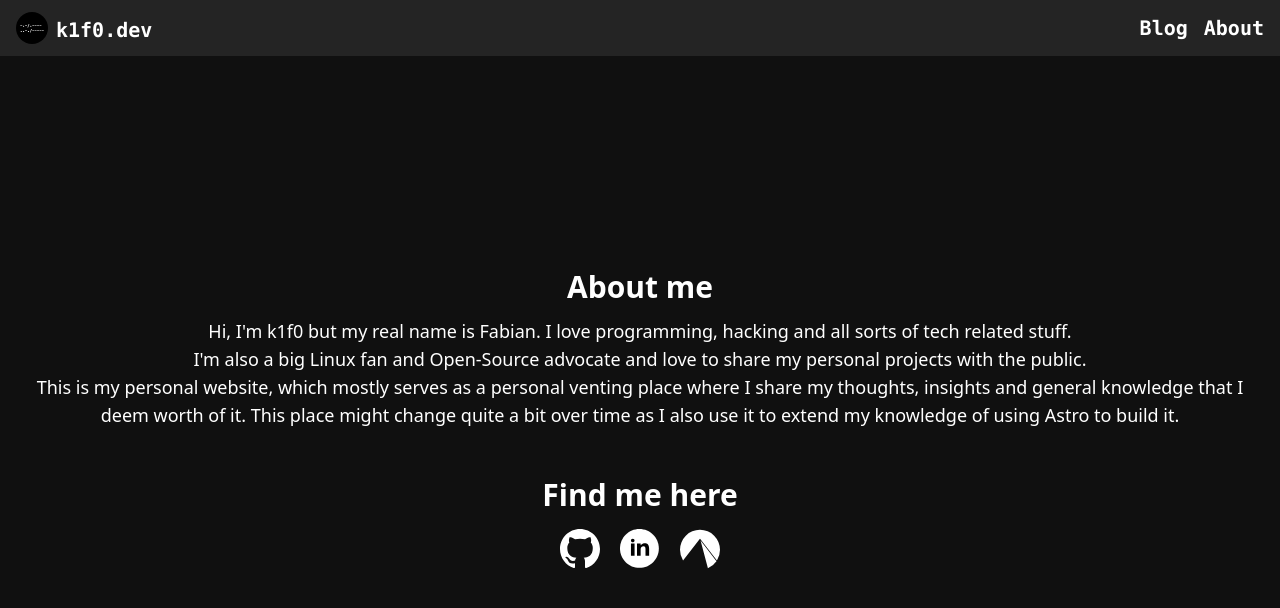
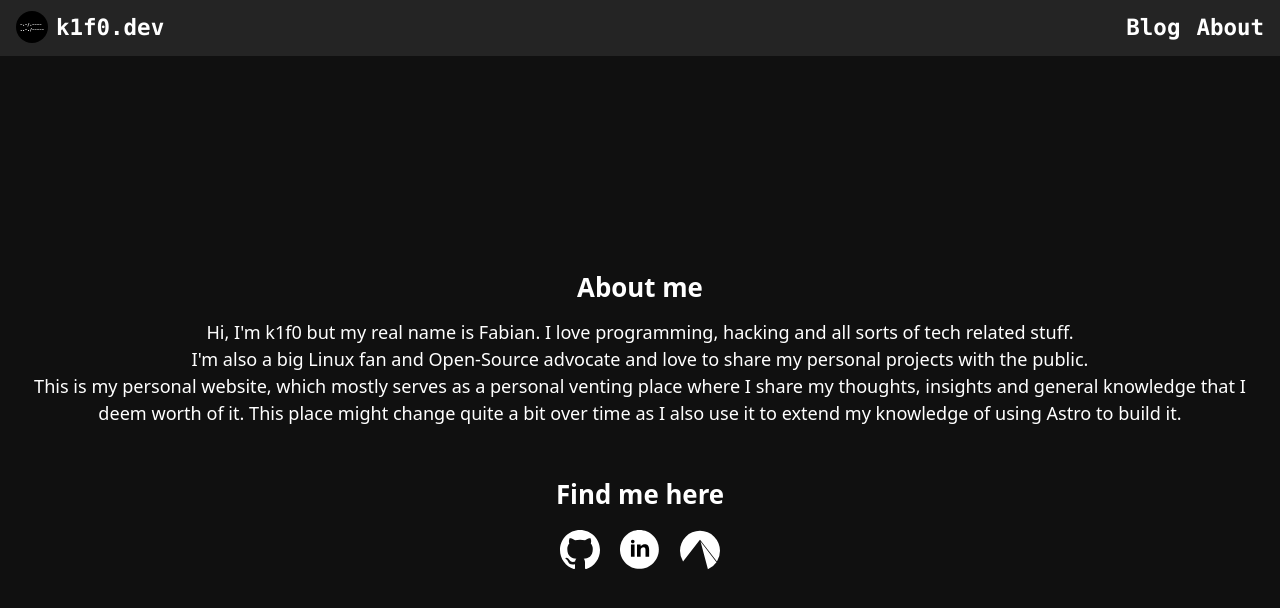
Before and after one commit to 0xk1f0/k1f0.dev, an Astro site: page /about in a window 1280 px wide. Built offline with nearby package versions, Linux system fonts and the light colour scheme; Astro itself is replaced by a stand-in of ours.

Commit message:
apply some css wizardry

```diff
--- a/src/layouts/Layout.astro
+++ b/src/layouts/Layout.astro
@@ -58,19 +58,19 @@ const { title = "", desc = "" } = Astro.props as Props;
     }
 
     p {
-        @apply text-foreground mb-3 text-base lg:text-lg ;
+        @apply text-foreground mb-3 text-base;
     }
 
     h1 {
-        @apply text-foreground mb-3 font-bold text-2xl lg:text-3xl;
+        @apply text-foreground mb-3 font-bold text-2xl;
     }
 
     h2 {
-        @apply text-foreground mb-2 font-bold text-xl lg:text-2xl;
+        @apply text-foreground mb-2 font-bold text-xl;
     }
 
     h3 {
-        @apply text-foreground mb-1 font-bold text-lg lg:text-xl;
+        @apply text-foreground mb-1 font-bold text-lg;
     }
 
     ul {
--- a/src/pages/404.astro
+++ b/src/pages/404.astro
@@ -4,7 +4,7 @@ import Layout from "../layouts/Layout.astro";
 
 <Layout title="404 - k1f0.dev">
     <div
-        class="flex flex-col min-h-[calc(100vh-3.5rem)] max-h-[calc(100vh-3.5rem)] m-auto w-screen"
+        class="flex flex-col m-auto w-screen min-h-respect-header max-h-respect-header"
         transition:animate="fade"
     >
         <div class="flex flex-col h-full m-auto w-full max-w-screen-xl p-4">
--- a/src/pages/about.astro
+++ b/src/pages/about.astro
@@ -6,7 +6,7 @@ import Header from "../components/Header.astro";
 <Layout title="About - k1f0.dev" desc="Where are we?">
     <Header />
     <div
-        class="flex flex-col min-h-[calc(100vh-3.5rem)] max-h-[calc(100vh-3.5rem)] m-auto w-screen"
+        class="flex flex-col m-auto w-screen min-h-respect-header max-h-respect-header"
         transition:animate="fade"
     >
         <div
--- a/src/pages/blog.astro
+++ b/src/pages/blog.astro
@@ -9,7 +9,7 @@ const POSTS = await getCollection("posts");
 <Layout title="Blog - k1f0.dev" desc="Occasional Blog Posts">
     <Header />
     <div
-        class="flex flex-row min-h-[calc(100vh-3.5rem)] max-h-[calc(100vh-3.5rem)] w-screen"
+        class="flex flex-row w-screen min-h-respect-header max-h-respect-header"
         transition:animate="fade"
     >
         <div
--- a/src/pages/bp/[...slug].astro
+++ b/src/pages/bp/[...slug].astro
@@ -17,7 +17,7 @@ const { Content } = await entry.render();
 <Layout title={entry.data.title + " - k1f0.dev"} desc={entry.data.excerpt}>
     <Header />
     <div
-        class="flex flex-col m-auto min-h-[calc(100vh-3.5rem)] max-h-[calc(100vh-3.5rem)] w-screen"
+        class="flex flex-col m-auto w-screen min-h-respect-header max-h-respect-header"
         transition:animate="fade"
     >
         <div class="container-fullscreen flex min-h-full w-full max-w-screen-xl m-auto">
--- a/src/pages/index.astro
+++ b/src/pages/index.astro
@@ -18,7 +18,7 @@ if (currentHour < 14) {
 <Layout title="k1f0.dev" desc="The Starting Void">
     <Header />
     <div
-        class="flex flex-col min-h-[calc(100vh-3.5rem)] max-h-[calc(100vh-3.5rem)] m-auto w-screen"
+        class="flex flex-col m-auto w-screen min-h-respect-header max-h-respect-header"
         transition:animate="fade"
     >
         <div
--- a/tailwind.config.cjs
+++ b/tailwind.config.cjs
@@ -19,6 +19,15 @@ module.exports = {
             "orange": "#ff4400",
         },
         extend: {
+            fontSize: {
+                "sm": "clamp(1.02rem, -0.18vw + 1.07rem, 0.92rem)",
+                "base": "clamp(1.13rem, -0.11vw + 1.15rem, 1.06rem)",
+                "lg": "clamp(1.24rem, -0.03vw + 1.24rem, 1.22rem)",
+                "xl": "clamp(1.36rem, 0.08vw + 1.34rem, 1.41rem)",
+                "2xl": "clamp(1.5rem, 0.22vw + 1.44rem, 1.62rem)",
+                "3xl": "clamp(1.65rem, 0.38vw + 1.55rem, 1.86rem)",
+                "4xl": "clamp(1.81rem, 0.59vw + 1.66rem, 2.14rem)"
+            },
             fontFamily: {
                 "system-ui": "system-ui",
             },
@@ -34,6 +43,12 @@ module.exports = {
                 "2/4": "50%",
                 "3/4": "75%",
             },
+            minHeight: {
+                "respect-header": "calc(100%-3.5rem)"
+            },
+            maxHeight: {
+                "respect-header": "calc(100%-3.5rem)"
+            }
         },
     },
     plugins: [],
```
